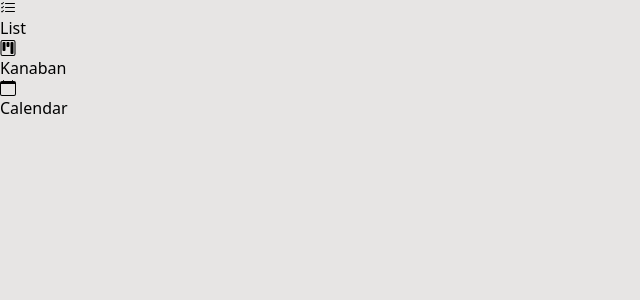
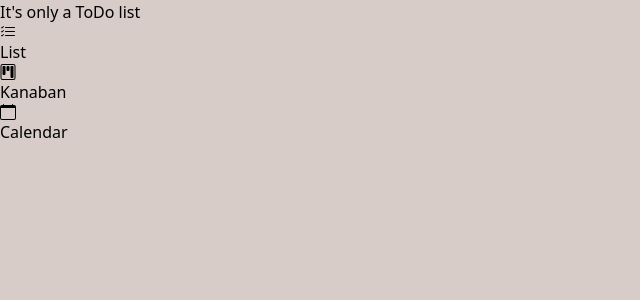
Before and after one commit to Echw/Its-only-a-ToDo-list-, a React (Vite) app: page / in a window 1280 px wide. Shown: the top 300 px of the page, without its empty margins (0-640 px from the left). Built offline with nearby package versions, Linux system fonts and the light colour scheme; what @material-tailwind/react would draw is missing.

Commit message:
styling fixes

```diff
--- a/src/App.tsx
+++ b/src/App.tsx
@@ -1,19 +1,19 @@
+import "react-datepicker/dist/react-datepicker.css";
 import { Layout } from "./Layout/index";
-
 import { Sidebar } from "./Sidebar";
 
 function App() {
   return (
-    <Layout>
-      <div className="bg-brown-50 flex overflow-hidden rounded-2xl drop-shadow-2xl">
+    <div className="h-5/6 p-20 center flex justify-center grow">
+      <Layout>
         <Sidebar
           open={false}
           onClose={function (): void {
             throw new Error("Function not implemented.");
           }}
         />
-      </div>
-    </Layout>
+      </Layout>
+    </div>
   );
 }
 
--- a/src/Layout/index.tsx
+++ b/src/Layout/index.tsx
@@ -5,5 +5,9 @@ interface LayoutProps {
 }
 
 export const Layout = ({ children }: LayoutProps) => {
-  return <div className="m-6 ">{children}</div>;
+  return (
+    <div className="flex overflow-hidden rounded-2xl drop-shadow-2xl max-w-screen-xl	">
+      {children}
+    </div>
+  );
 };
--- a/src/Sidebar/index.tsx
+++ b/src/Sidebar/index.tsx
@@ -4,6 +4,7 @@ import {
   Tabs,
   TabsBody,
   TabsHeader,
+  Typography,
 } from "@material-tailwind/react";
 import { data } from "../utils/constants/constant";
 import { createElement } from "react";
@@ -15,13 +16,16 @@ interface SidebarProps {
 
 export const Sidebar = (props: SidebarProps) => {
   return (
-    <>
-      <Tabs value="dashboard" className="bg-gray-800 flex h-full ">
+    <Tabs value="list" className="bg-gray-800 h-full w-full flex ">
+      <div className="flex flex-col  mb-6">
+        <Typography variant="h3" className="text-brown-100 my-3 p-4">
+          It's only a ToDo list
+        </Typography>
         <TabsHeader
-          className="bg-gray-800 flex flex-col  p-0 my-12 justify-start content-start basis-1/3 "
+          className="bg-gray-800 flex flex-col p-0 w-full justify-start content-start "
           indicatorProps={{
             className:
-              "bg-red-400/10 w-full shadow-none rounded-none border-r-4 border-red-400",
+              "bg-red-400/10 w-full shadow-none rounded-none border-r-4 border-red-400 w-full",
           }}
         >
           {data.map(({ label, value, icon }) => (
@@ -37,6 +41,7 @@ export const Sidebar = (props: SidebarProps) => {
             </Tab>
           ))}
         </TabsHeader>
+      </div>
       <TabsBody className="bg-brown-50">
         {data.map(({ value, content }) => (
           <TabPanel key={value} value={value}>
@@ -45,6 +50,5 @@ export const Sidebar = (props: SidebarProps) => {
         ))}
       </TabsBody>
     </Tabs>
-    </>
   );
 };
--- a/src/index.css
+++ b/src/index.css
@@ -5,9 +5,14 @@
 body {
   margin: 0;
   padding: 0;
+  height: 100vh;
   min-width: 320px;
   min-height: 100vh;
-  background-color: #e7e5e4;
+  background-color: #d7ccc8;
+}
+
+#root {
+  height: 100%;
 }
 
 h1 {
--- a/src/pages/List/List.tsx
+++ b/src/pages/List/List.tsx
@@ -6,9 +6,6 @@ import { TaskList } from "../../TaskList";
 export const List = () => {
   return (
     <>
-      <Typography variant="h1" color="gray">
-        It's Only a ToDo list
-      </Typography>
       <TaskInput />
       <TaskList />
       <DoneList />
```
Lines whose indentation alone changed are shown as unchanged.
